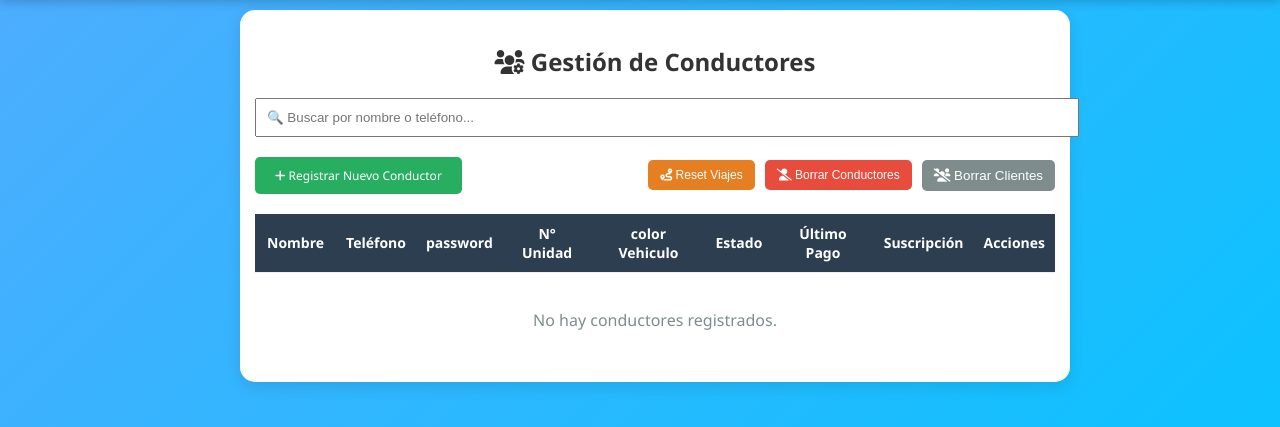
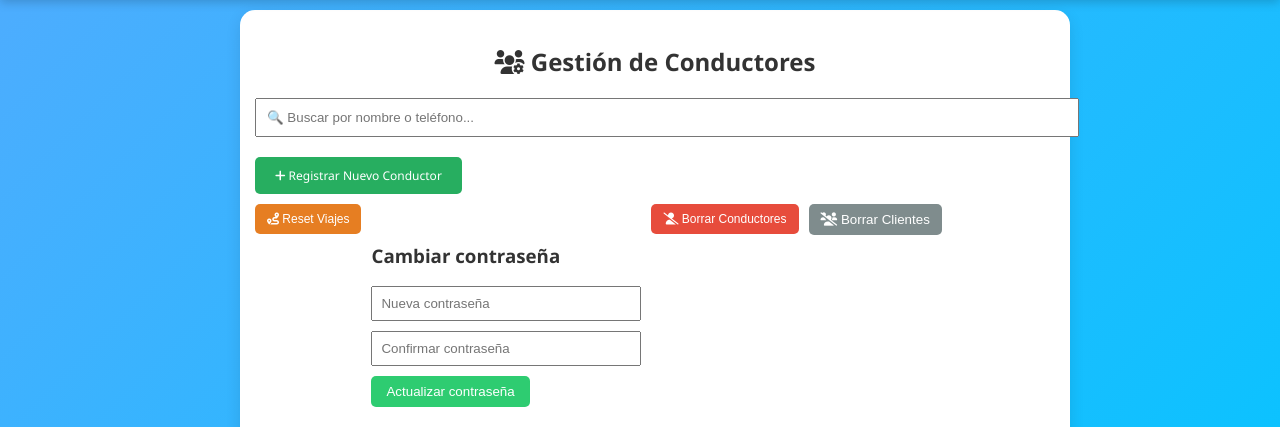
Before and after one commit to robert70-m/moto_appv01, a Flask app: page /admin in a window 1280 px wide. Shown: the part 55-482 px from the top of the page. Run offline with Flask 3, Linux system fonts and the light colour scheme; the visitor is signed in with stand-in values (Sample User, id 1); data comes from the database, SQL or seed files in the repository; lists and menus that the app fills with data are empty.

Commit message:
Agregar cambio de contraseña admin

```diff
--- a/app.py
+++ b/app.py
@@ -564,6 +564,39 @@
         return jsonify({"cancelado": True, "id": viaje["id"]})
     else:
         return jsonify({"cancelado": False})
+from werkzeug.security import generate_password_hash
 
+@app.route("/admin/cambiar_password", methods=["POST"])
+def cambiar_password():
+    # 🔒 Verificar que sea admin
+    if "user_id" not in session or session.get("tipo") != "admin":
+        return redirect(url_for("login"))
+
+    nueva = request.form.get("nueva_password", "").strip()
+    confirmar = request.form.get("confirmar_password", "").strip()
+
+    # 🔴 Validaciones
+    if not nueva or not confirmar:
+        return "Completa todos los campos"
+
+    if nueva != confirmar:
+        return "Las contraseñas no coinciden"
+
+    if len(nueva) < 6:
+        return "La contraseña debe tener al menos 6 caracteres"
+
+    # 🔐 Generar hash
+    hash_nuevo = generate_password_hash(nueva)
+
+    # 💾 Guardar en BD
+    conn = get_db()
+    conn.execute(
+        "UPDATE usuarios SET password=? WHERE id=?",
+        (hash_nuevo, session["user_id"])
+    )
+    conn.commit()
+    conn.close()
+
+    return redirect(url_for("admin"))
 if __name__ == "__main__":
     app.run(debug=True)
--- a/templates/admin.html
+++ b/templates/admin.html
@@ -26,6 +26,32 @@
                         <i class="fas fa-route"></i> Reset Viajes
                     </button>
                 </form>
+<form method="POST" action="{{ url_for('cambiar_password') }}" style="margin-top:20px;">
+    <h3>Cambiar contraseña</h3>
+
+    <input
+        type="password"
+        name="nueva_password"
+        placeholder="Nueva contraseña"
+        required
+        style="display:block; margin-bottom:10px; padding:8px; width:250px;"
+    >
+
+    <input
+        type="password"
+        name="confirmar_password"
+        placeholder="Confirmar contraseña"
+        required
+        style="display:block; margin-bottom:10px; padding:8px; width:250px;"
+    >
+
+    <button
+        type="submit"
+        style="padding:8px 15px; background:#2ecc71; color:white; border:none; border-radius:5px;"
+    >
+        Actualizar contraseña
+    </button>
+</form>
 
                 <form method="GET" action="{{ url_for('reset_conductores') }}" onsubmit="return confirm('¿Borrar todos los conductores?');">
                     <button type="submit" class="btn-bloquear" style="border:none; cursor:pointer;">
```
